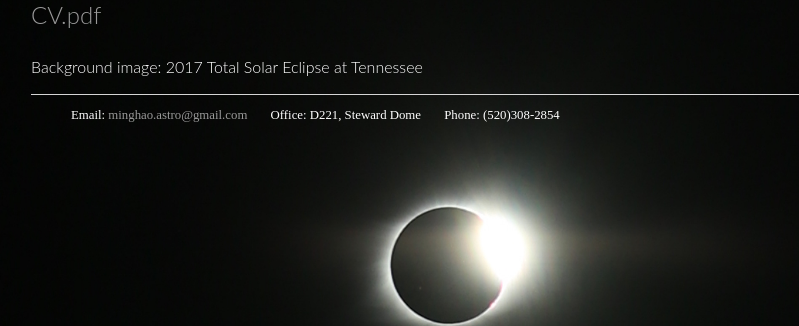
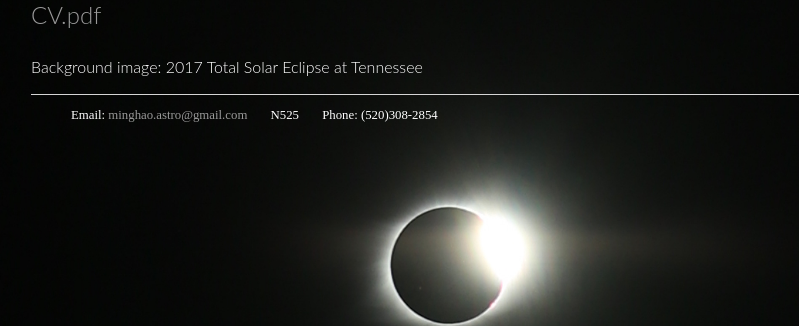
Before and after one commit to JianiDing/JianiDing.github.io, a Jekyll site: the page built from CV/index.html, in a window 1280 px wide. Shown: the part 201-527 px from the top of the page, without its empty margins (209-1008 px from the left). Built offline with Jekyll 4.4.1, drawn with Linux system fonts in a browser that asks for light colours.

Commit message:
Update CV.html

```diff
--- a/_layouts/CV.html
+++ b/_layouts/CV.html
@@ -23,7 +23,7 @@
 			<footer>
 	    		<ul>
 	        		<li style="color:white">Email: <a href="mailto:minghao.astro@gmail.com">minghao.astro@gmail.com</a></li>
-	        		<li style="color:white">Office: D221, Steward Dome </li>
+	        		<li style="color:white">N525 </li>
 	        		<li style="color:white">Phone: (520)308-2854 </li>
 				</ul>
 			</footer>
```
